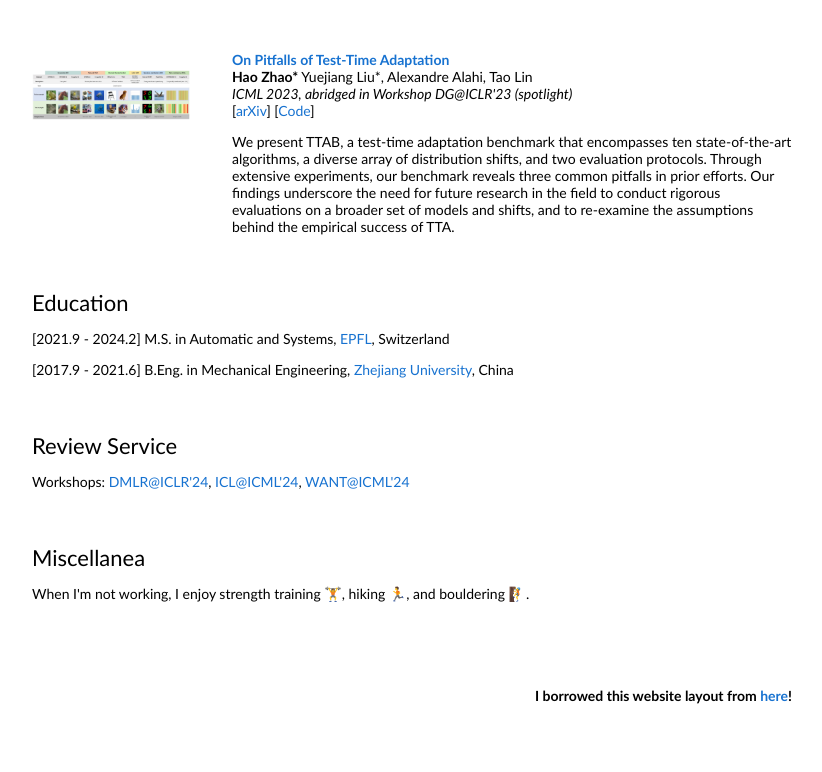
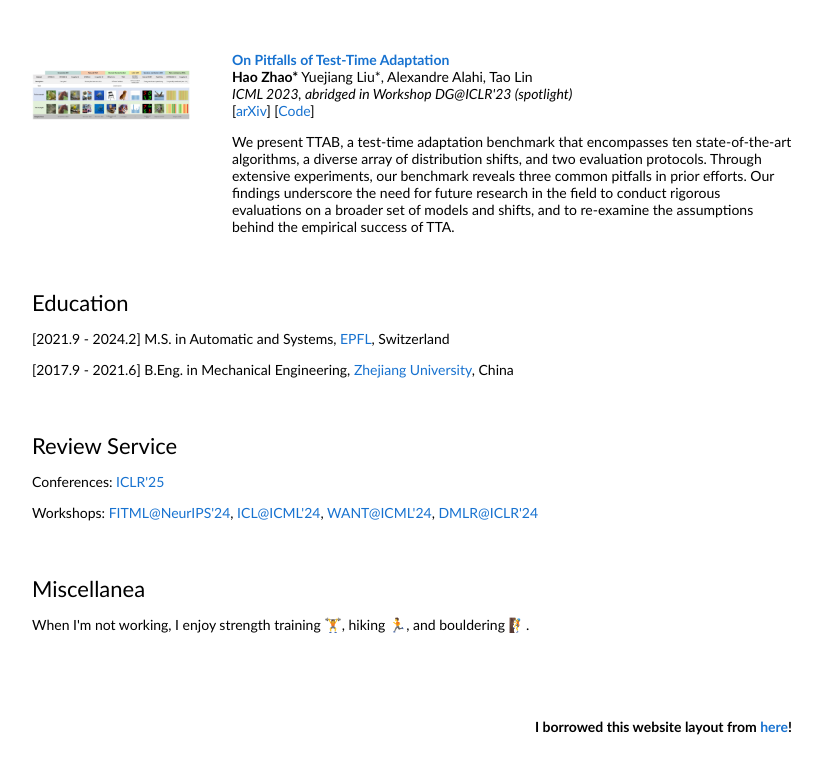
Before and after one commit to MarcellusZhao/MarcellusZhao.github.io, a plain HTML site: page index.html in a window 1280 px wide. Shown: the part 1577-2349 px from the top of the page, without its empty margins (228-1050 px from the left). Before the commit the page ends 2323 px from the top, so only its background shows below. Drawn offline with Linux system fonts and the light colour scheme.

Commit message:
Update review service

```diff
--- a/index.html
+++ b/index.html
@@ -243,7 +243,8 @@
         <tr>
         <td style="padding:20px;width:100%;vertical-align:middle">
           <heading>Review Service</heading>
-          <p> Workshops:  <a href="https://dmlr.ai/">DMLR@ICLR'24</a>,  <a href="https://iclworkshop.github.io/#cfp">ICL@ICML'24</a>, <a href="https://want-ai-hpc.github.io/icml2024/about/">WANT@ICML'24</a> </p>
+          <p> Conferences: <a href="https://iclr.cc/">ICLR'25</a>  </p>
+          <p> Workshops:  <a href="https://sites.google.com/view/neurips2024-ftw/">FITML@NeurIPS'24</a>,  <a href="https://iclworkshop.github.io/#cfp">ICL@ICML'24</a>, <a href="https://want-ai-hpc.github.io/icml2024/about/">WANT@ICML'24</a>, <a href="https://dmlr.ai/">DMLR@ICLR'24</a> </p>
         </td>
       </tr>
       </tbody></table>
```
